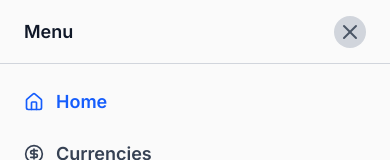
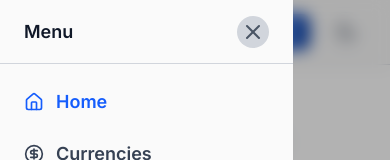
Before and after one commit to contactusfxpro/fx_pro, a React (Vite) app: page / in a window 390 px wide. Both pictures are taken after a click on the icon 36 px from the left and 32 px from the top of the page. Shown: the top 160 px of the page. Built offline with nearby package versions, Linux system fonts and the light colour scheme; no server answers.

Commit message:
8-1-26 7

```diff
--- a/src/components/Navbar.jsx
+++ b/src/components/Navbar.jsx
@@ -148,8 +148,15 @@ const Navbar = () => {
         </div>
 
         {/* MOBILE FULL CANVAS MENU */}
+
+        {menuOpen && (
+          <div
+            onClick={() => setMenuOpen(false)}
+            className="fixed inset-0 z-30 bg-black/30 backdrop-blur-sm transition-opacity lg:hidden"
+          />
+        )}
         <div
-          className={`fixed inset-0 z-40 bg-[#fafafa] dark:bg-[#070d17]
+          className={`fixed inset-0 z-40 bg-[#fafafa] dark:bg-[#070d17] w-[75%]
   transform transition-transform duration-300 ease-in-out
   ${menuOpen ? "translate-x-0" : "-translate-x-full"}
   lg:hidden`}
```
